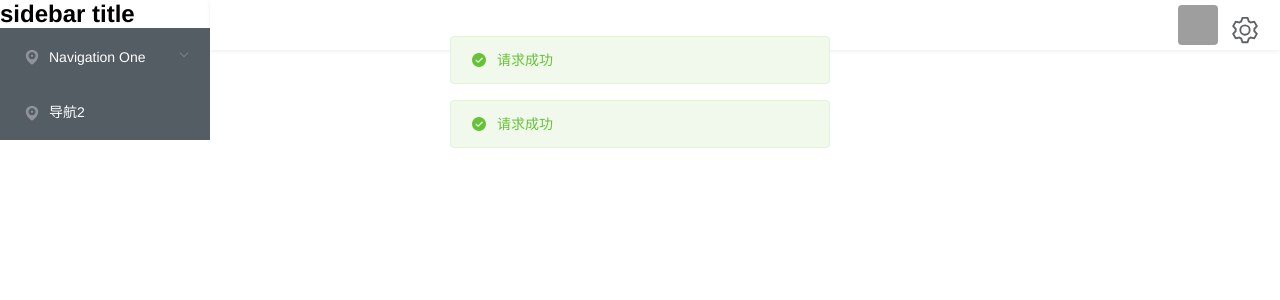
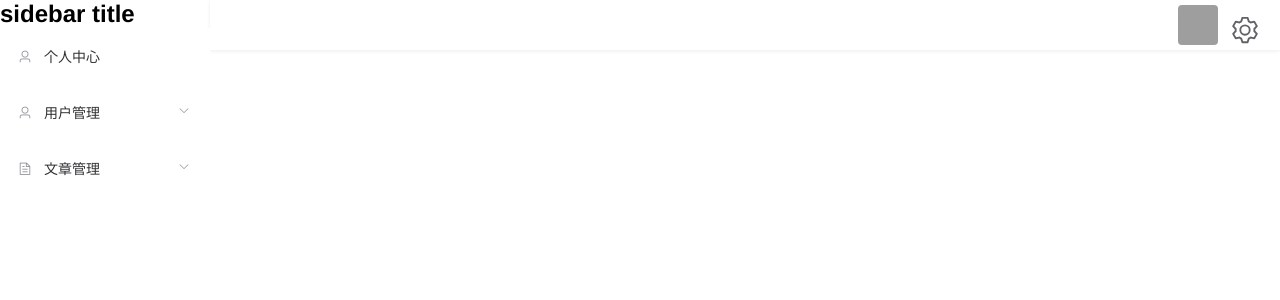
Before and after one commit to kyungsooseyo/vue3-middle-backend, a Vue app: page /#/login in a window 1280 px wide. Both pictures are taken after a click on the button "登录". Shown: the top 300 px of the page. Built offline with nearby package versions, Linux system fonts and the light colour scheme; data requests are answered from the project's data file; grey boxes are pictures that could not be loaded.

Commit message:
feat(c): 给菜单加上路由功能

```diff
--- a/src/components/SvgIcon/index.vue
+++ b/src/components/SvgIcon/index.vue
@@ -1,5 +1,5 @@
 <template>
-  <div>
+  <div class="svg-icon-container">
     <!-- 展示外部图标 -->
     <div
       v-if="isExternal"
@@ -15,8 +15,8 @@
 </template>
 
 <script setup>
-import { defineProps, computed } from 'vue';
-import { isExternal as external } from '@/utils/validate';
+import { defineProps, computed } from 'vue'
+import { isExternal as external } from '@/utils/validate'
 const props = defineProps({
   icon: {
     type: String,
@@ -36,7 +36,7 @@ const isExternal = computed(() => {
 const externalIconStyle = computed(() => {
   return {
     // backgroundImage: `url(${props.icon})`
-    mask: `url(${props.icon}) no-repeat 50% 50%`,
+    mask: `url(${props.icon}) no-repeat 50% 50%`
   }
 })
 //~ 内部图标
@@ -46,6 +46,9 @@ const internalIcon = computed(() => {
 </script>
 
 <style lang="scss" scoped>
+.svg-icon-container {
+  display: inline-block;
+}
 .svg-icon {
   width: 1em;
   height: 1em;
--- a/src/icons/index.js
+++ b/src/icons/index.js
@@ -5,7 +5,7 @@ import SvgIcon from "@/components/SvgIcon/index.vue";
 const svgRequire = require.context('./svg', false, /\.svg$/)
 // 返回了一个require函数，可以接受一个request参数
 // 该函数提供了三个属性
-console.log(svgRequire.keys());
+console.log('svg',svgRequire.keys());
 svgRequire.keys().forEach((item => {
   svgRequire(item)
 }))
--- a/src/layout/components/Navbar.vue
+++ b/src/layout/components/Navbar.vue
@@ -5,7 +5,7 @@
       <el-dropdown class="avatar-container" trigger="click">
         <div class="avatar-wrapper">
           <el-avatar shape="square" :size="40" :src="avatarUrl"></el-avatar>
-          <el-icon size="30"><Setting /></el-icon>
+          <el-icon :size="30"><Setting /></el-icon>
         </div>
         <template #dropdown>
           <el-dropdown-menu>
--- /dev/null
+++ b/src/layout/components/Sidebar/MenuItem.vue
@@ -0,0 +1,26 @@
+<template>
+  <div class="menu-item-container">
+    <!-- element icon -->
+    <!-- ~ 在elementPlus中还是支持直接拿i标签来写图标 不知道vite是否可行 -->
+    <i v-if="icon.includes('el-icon')" class="sub-el-icon" :class="icon" :size="20"></i>
+    <svg-icon v-else :icon="icon"></svg-icon>
+    <span>{{ title }}</span>
+  </div>
+</template>
+
+<script setup>
+import { defineProps } from 'vue'
+import SvgIcon from '@/components/SvgIcon/index.vue'
+defineProps({
+  title: {
+    type: String,
+    required: true
+  },
+  icon: {
+    type: String,
+    required: true
+  }
+})
+</script>
+
+<style lang="scss" scoped></style>
--- /dev/null
+++ b/src/layout/components/Sidebar/SidebarItem.vue
@@ -0,0 +1,34 @@
+<template>
+  <div>
+    <el-submenu v-if="route.children.length > 0" :index="route.path">
+      <template #title>
+        <menu-item
+          :title="route.meta.title"
+          :icon="route.meta.icon"
+        ></menu-item>
+      </template>
+      <!-- 递归 -->
+      <sidebar-item
+        v-for="(item, index) in route.children"
+        :key="item.path"
+        :route="item"
+      ></sidebar-item>
+    </el-submenu>
+    <el-menu-item v-else :index="route.path">
+      <menu-item :title="route.meta.title" :icon="route.meta.icon"></menu-item
+    ></el-menu-item>
+  </div>
+</template>
+
+<script setup>
+import { defineProps } from 'vue'
+import MenuItem from './MenuItem.vue'
+defineProps({
+  route: {
+    type: Object,
+    required: true
+  }
+})
+</script>
+
+<style lang="scss" scoped></style>
--- a/src/layout/components/Sidebar/SidebarMenu.vue
+++ b/src/layout/components/Sidebar/SidebarMenu.vue
@@ -2,11 +2,13 @@
   <div>
     <el-menu
       :unique-opened="true"
-      background-color="#545c64"
-      text-color="#fff"
-      active-text-color="#ffd04b"
+      :background-color="cssVar.menuBg"
+      :text-color="cssVar.menuText"
+      :active-text-color="cssVar.menuActiveText"
+      router
+      :default-active="activeMenu"
     >
-      <el-submenu index="1">
+      <!-- <el-submenu index="1">
         <template #title>
           <i class="el-icon-location"></i>
           <span>Navigation One</span>
@@ -21,22 +23,35 @@
       <el-menu-item index="2">
         <i class="el-icon-location"></i>
         <template #title>导航2</template>
-      </el-menu-item>
+      </el-menu-item> -->
+      <sidebar-item
+        v-for="(item, index) in routes"
+        :key="item.path"
+        :route="item"
+      ></sidebar-item>
     </el-menu>
   </div>
 </template>
 
 <script setup>
 import { computed } from 'vue'
-import { useRouter } from 'vue-router'
+import { useRouter, useRoute } from 'vue-router'
 import { filterRouters, generateMenus } from '@/utils/route'
+import SidebarItem from './SidebarItem.vue'
+import { useStore } from 'vuex'
 const router = useRouter()
 console.log(router.getRoutes())
 const routes = computed(() => {
   const filterRoutes = filterRouters(router.getRoutes())
   return generateMenus(filterRoutes)
 })
-console.log(routes.value);
+console.log('路由表', routes.value)
+// ~ 不要在上面的dom上写$store.getters.cssVar.menuText, 直接将store的某个getter赋值计算属性
+const store = useStore()
+const cssVar = computed(() => store.getters.cssVar)
+// 浏览器刷新的时候 应该保持默认激活的 route包含路由信息 包括params query...
+const route = useRoute()
+const activeMenu = computed(() => route.path)
 </script>
 
 <style lang="scss" scoped></style>
--- a/src/router/index.js
+++ b/src/router/index.js
@@ -76,15 +76,17 @@ const privateRoutes = [
         component: () => import('@/views/article-ranking/index.vue'),
         meta: {
           title: '文章排行',
-          icon: 'el-icon-document'
+          icon: 'el-icon-rank'
         }
       },
+      // ! 如果没有icon这个字段 是不会显示在左侧菜单栏的
       {
         path: '/article/:id',
         name: 'articleDetail',
         component: () => import('@/views/article-detail/index.vue'),
         meta: {
           title: '文章详情',
+          icon: 'el-icon-postcard'
         }
       },
       {
@@ -93,7 +95,7 @@ const privateRoutes = [
         component: () => import('@/views/article-create/index.vue'),
         meta: {
           title: '文章创建',
-          icon: 'el-icon-document'
+          icon: 'el-icon-document-add'
         }
       },
       {
--- a/src/store/getters.js
+++ b/src/store/getters.js
@@ -1,3 +1,4 @@
+import variables from '@/styles/variables.module.scss'
 const getters = {
   token: state => state.user.token,
   hashUserInfo: state => {
@@ -5,5 +6,6 @@ const getters = {
     return JSON.stringify(state.user.userInfo) !== '{}'
   },
   userInfo: (state) => state.user.userInfo,
+  cssVar: (state) => variables
 }
 export default getters
--- a/src/utils/request.js
+++ b/src/utils/request.js
@@ -26,11 +26,11 @@ service.interceptors.request.use(config => {
 })
 service.interceptors.response.use(response => {
   if (response.status === 200) {
-    ElMessage({
-      message: '请求成功',
-      grouping: true,
-      type: 'success',
-    })
+    // ElMessage({
+    //   message: '请求成功',
+    //   grouping: true,
+    //   type: 'success',
+    // })
     return response.data
   } else {
     ElMessage.error({
```
